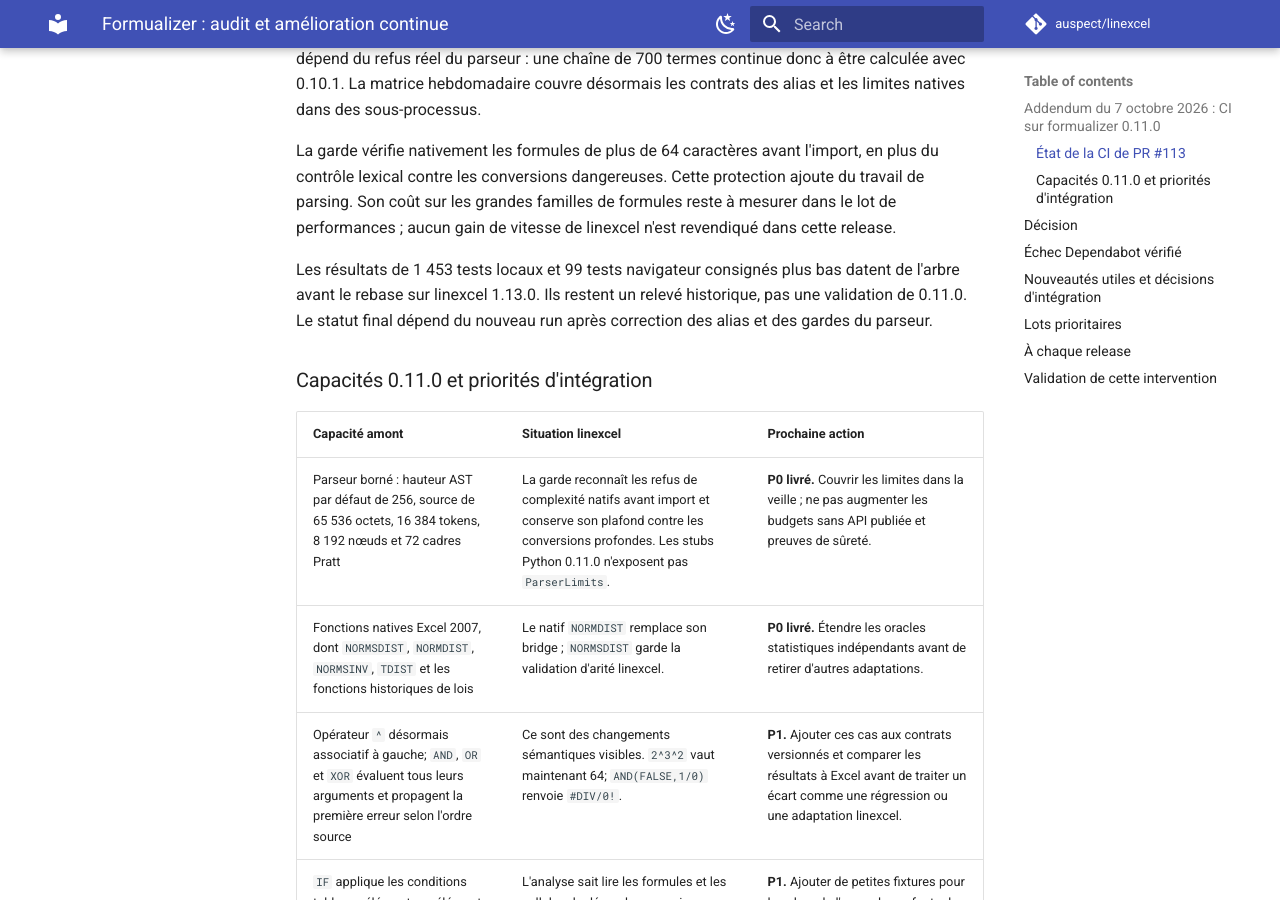
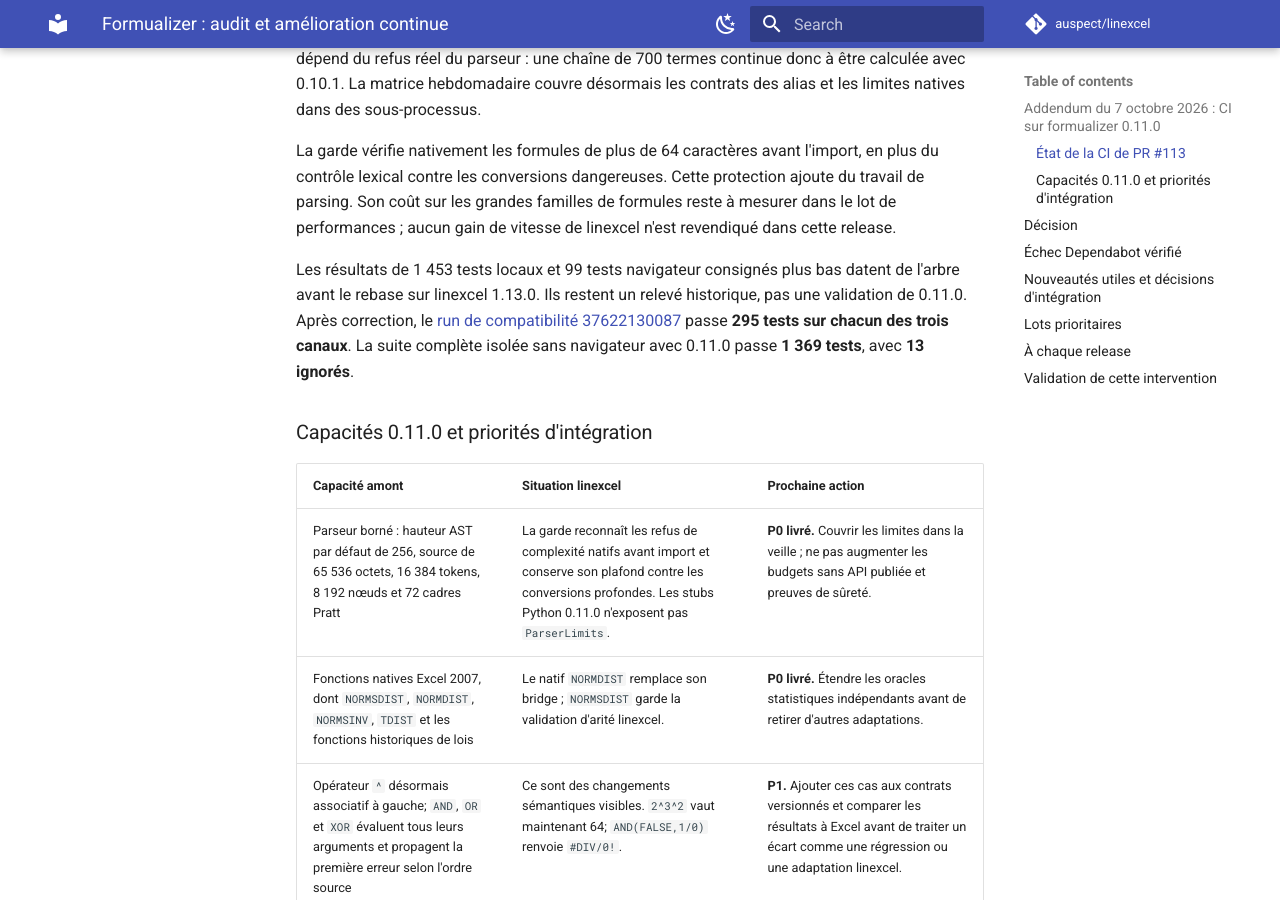
Before and after one commit to auspect/linexcel, an MkDocs documentation site: the page built from docs/formualizer_upgrade_plan.md, in a window 1280 px wide and 900 px high, scrolled down 727 px. Built offline with MkDocs 1.6.1 and Material for MkDocs 9.7.7, drawn with Linux system fonts in a browser that asks for light colours; comment, search, counter and statistics services are not loaded; some of the changed text lies outside the part shown.

Commit message:
docs: record formualizer upgrade validation

```diff
--- a/docs/formualizer_upgrade_plan.md
+++ b/docs/formualizer_upgrade_plan.md
@@ -42,8 +42,10 @@ gain de vitesse de linexcel n'est revendiqué dans cette release.
 
 Les résultats de 1 453 tests locaux et 99 tests navigateur consignés plus bas
 datent de l'arbre avant le rebase sur linexcel 1.13.0. Ils restent un relevé
-historique, pas une validation de 0.11.0. Le statut final dépend du nouveau run
-après correction des alias et des gardes du parseur.
+historique, pas une validation de 0.11.0. Après correction, le
+[run de compatibilité 37622130087](https://github.com/auspect/linexcel/actions/runs/37622130087)
+passe **295 tests sur chacun des trois canaux**. La suite complète isolée
+sans navigateur avec 0.11.0 passe **1 369 tests**, avec **13 ignorés**.
 
 ### Capacités 0.11.0 et priorités d'intégration
 
@@ -230,6 +232,12 @@ cause des collisions entre fonctions statistiques natives et alias linexcel.
 Les correctifs décrits dans l'addendum répondent à ces collisions et aux
 limites de complexité du parseur. La sélection finale de **27 tests** de garde
 et de robustesse passe sur **0.10.1 et 0.11.0**. Ruff, formatage et typage
-passent aussi. Les résultats GitHub de la branche publiée sont consultables
+passent aussi. Le run de compatibilité post-correctif passe **295 tests par
+canal** ; la suite complète isolée 0.11.0 sans navigateur passe **1 369 tests**,
+avec **13 ignorés**. La validation manuelle finale du 7 octobre termine les
+deux analyses, sans erreur technique, avec **12 captures** et le statut
+`incomplete` attendu sans IA. La revue indépendante confirme la fermeture
+des contournements du parseur et signale le coût de préflight à mesurer.
+Les résultats GitHub de la branche publiée sont consultables
 dans les [contrôles de la PR #113](https://github.com/auspect/linexcel/pull/113/checks).
 Le tag de release reste conditionné à leur réussite.
```
Also changed, not shown: 1 other file.
